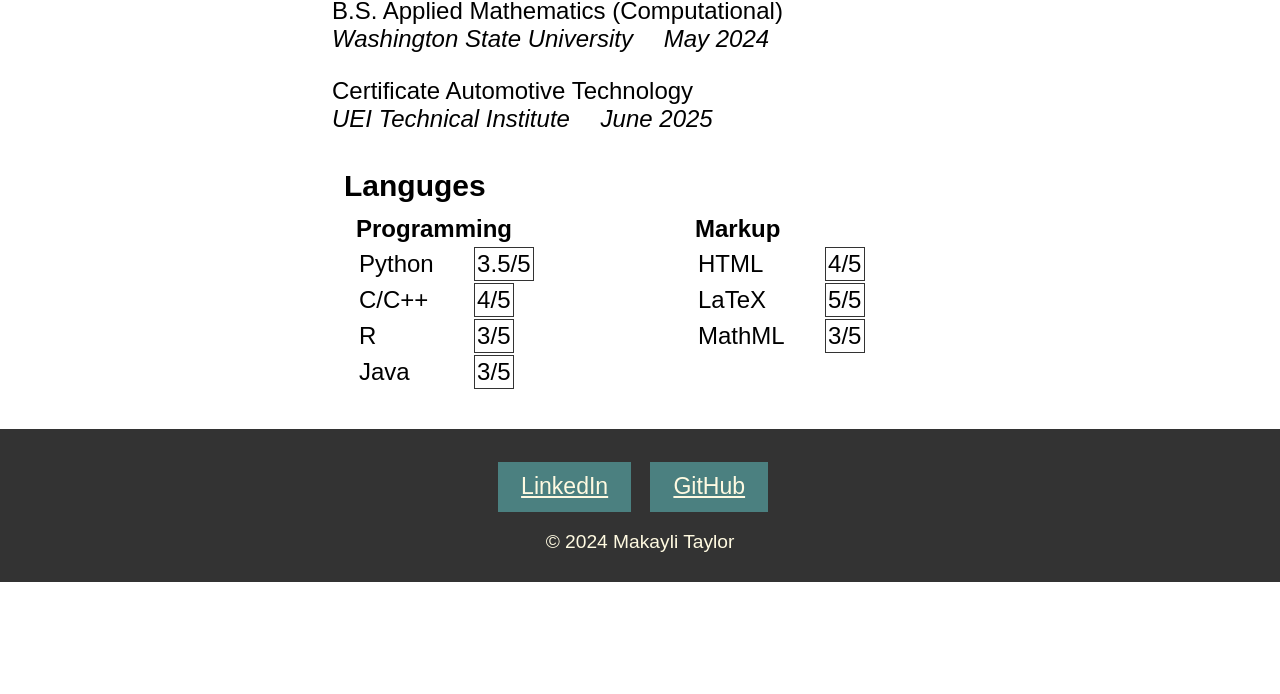
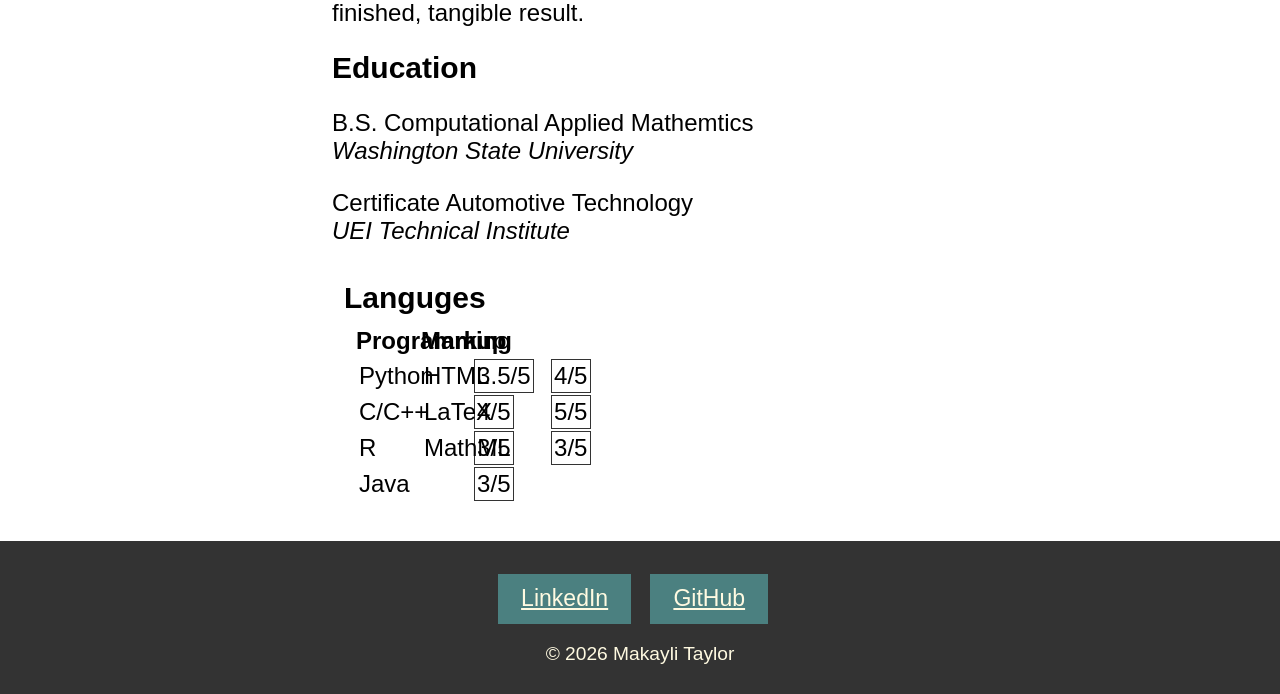
Before and after one commit to tayl-i/tayl-i.github.io, a plain HTML site: page index.html in a window 1280 px wide. Shown: the part 715-1409 px from the top of the page. Before the commit the page ends 1297 px from the top, so only its background shows below. Drawn offline with Linux system fonts and the light colour scheme.

Commit message:
index reformatting test

```diff
--- a/index.html
+++ b/index.html
@@ -22,7 +22,7 @@
         </ul>
     </div>
     <!-- Main content: about me-->
-    <div class="col-9 col-s-9">
+    <div class="col-6 col-s-6">
       <h2>About me</h2>
       <p> I'm Mak...</p>
       <p>
@@ -36,17 +36,17 @@
 
       <h3>Education</h3>
       <p>
-      B.S. Applied Mathematics (Computational)
+      B.S. Computational Applied Mathemtics
         <br>
-      <em>Washington State University &emsp;May 2024</em>
+      <em>Washington State University</em>
       </p>
       <p>
       Certificate Automotive Technology
         <br>
-      <em>UEI Technical Institute &emsp;June 2025</em>
+      <em>UEI Technical Institute</em>
       </p>
 
-      <div class="col-9 col-s-9">
+      <div class="col-3 col-s-3">
         <h3>Languges</h3>
           <div class="col-6 col-s-6">
             <h4>Programming</h4>
@@ -107,7 +107,7 @@
     <footer>
       <a href="https://www.linkedin.com/in/makayli-taylor/" class="foot-link">LinkedIn</a>
       <a href="https://github.com/tayl-i" class="foot-link">GitHub</a>
-        <p>&copy; 2024 Makayli Taylor</p>
+        <p>&copy; 2026 Makayli Taylor</p>
     </footer>
 </body>
 
```
Also changed, not shown: 3D-Models.html (+2 -2 lines), CAD-Projects.html (+5 -5 lines), Certifications.html (+1 -1 lines).
